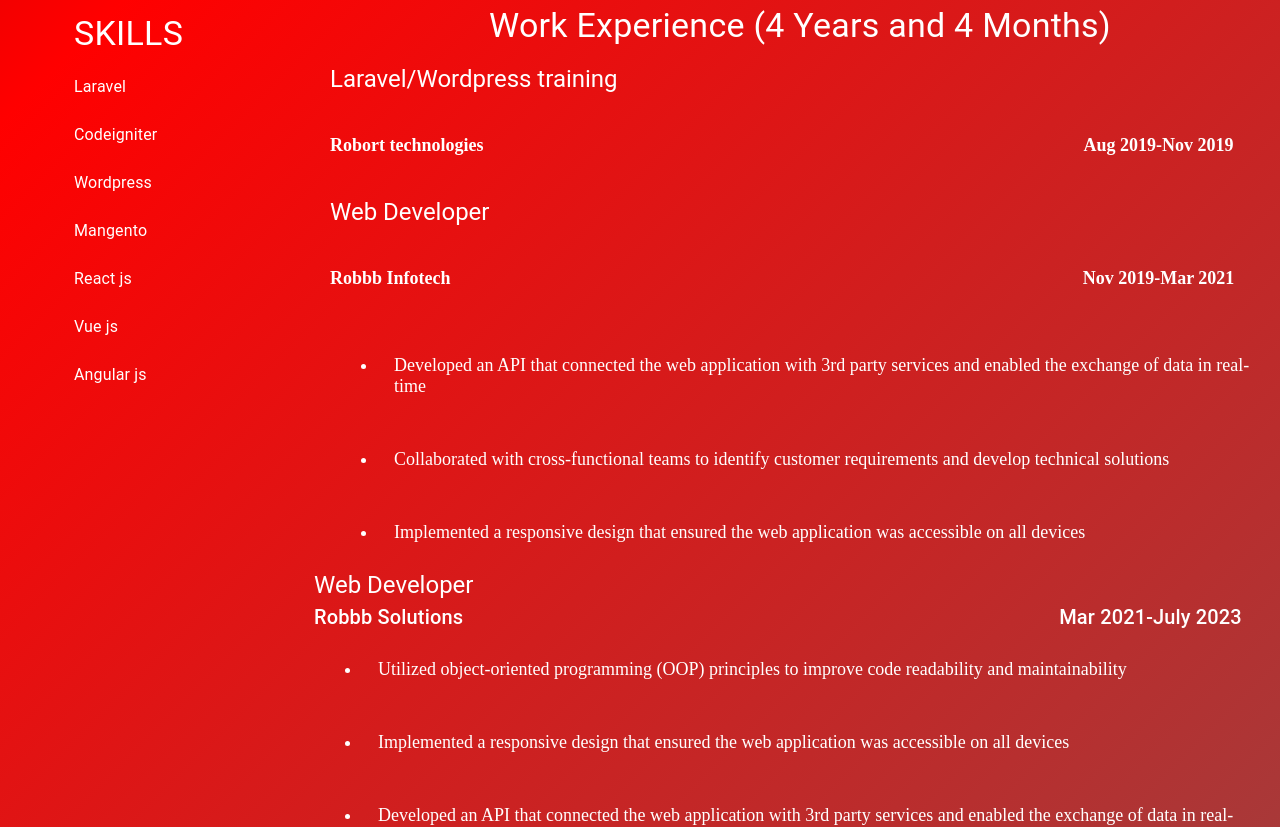
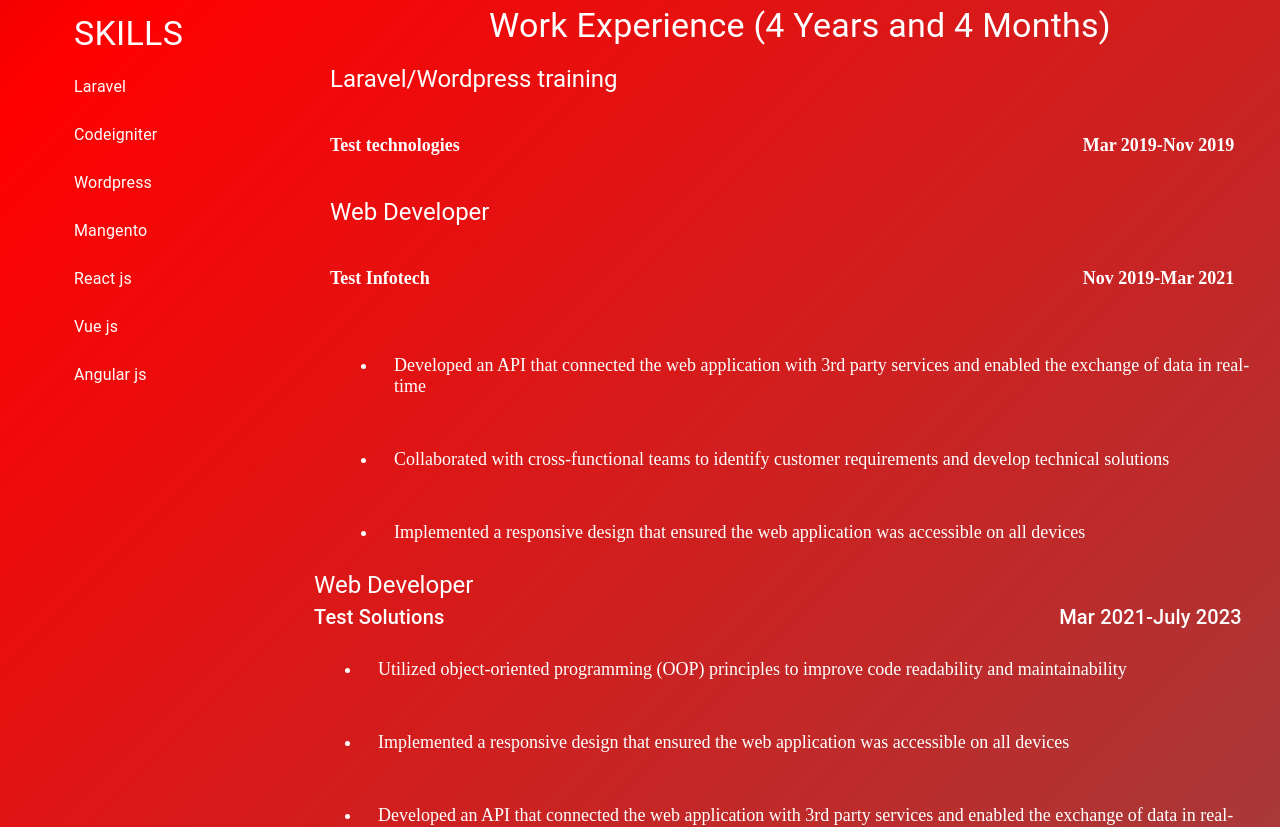
Before and after one commit to karan4g/Resume, a Next.js app: page / in a window 1280 px wide. Shown: the part 520-1347 px from the top of the page. Built offline with nearby package versions, Linux system fonts and the light colour scheme.

Commit message:
minor changes

```diff
--- a/src/components/Content.js
+++ b/src/components/Content.js
@@ -121,10 +121,10 @@
         </Grid>
         <Grid className="children-right" item lg={3} xs={0}></Grid>
         <Grid className="children-left" item lg={9} xs={6}>
-          <h4>Robort technologies</h4>
+          <h4>Test technologies</h4>
         </Grid>
         <Grid item className="children-right" lg={3} xs={3}>
-          <h4>Aug 2019-Nov 2019</h4>
+          <h4>Mar 2019-Nov 2019</h4>
         </Grid>
 
         <Grid className="children-left" item lg={9} xs={12}>
@@ -132,7 +132,7 @@
         </Grid>
         <Grid className="children-right" item lg={3} xs={0}></Grid>
         <Grid className="children-left" item lg={9} xs={6}>
-          <h4>Robbb Infotech</h4>
+          <h4>Test Infotech</h4>
         </Grid>
         <Grid item className="children-right" lg={3} xs={3}>
           <h4>Nov 2019-Mar 2021</h4>
@@ -158,7 +158,7 @@
         </Grid>
         <Grid className="children-right" item lg={3}></Grid>
         <Grid className="children-left" item lg={9} xs={6}>
-          <Typography variant="h6">Robbb Solutions</Typography>
+          <Typography variant="h6">Test Solutions</Typography>
         </Grid>
         <Grid item className="children-right" lg={3} xs={3}>
           <Typography variant="h6">Mar 2021-July 2023</Typography>
```
